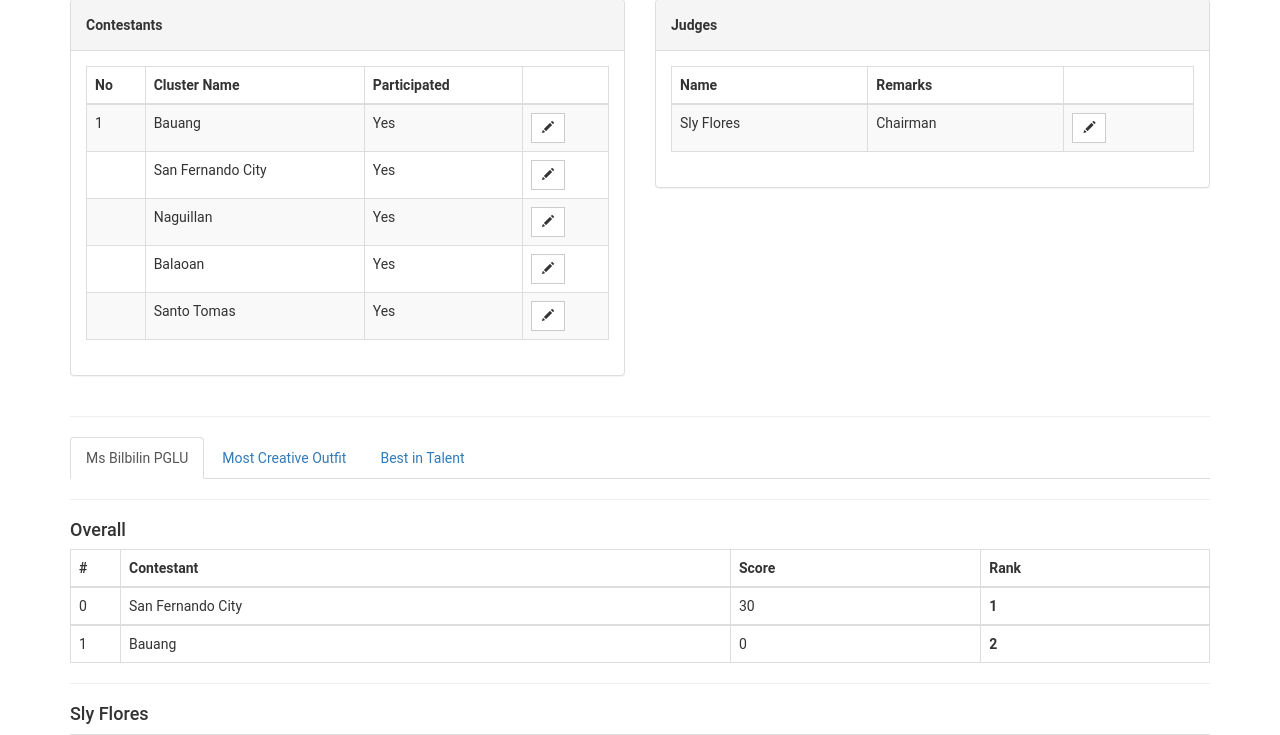
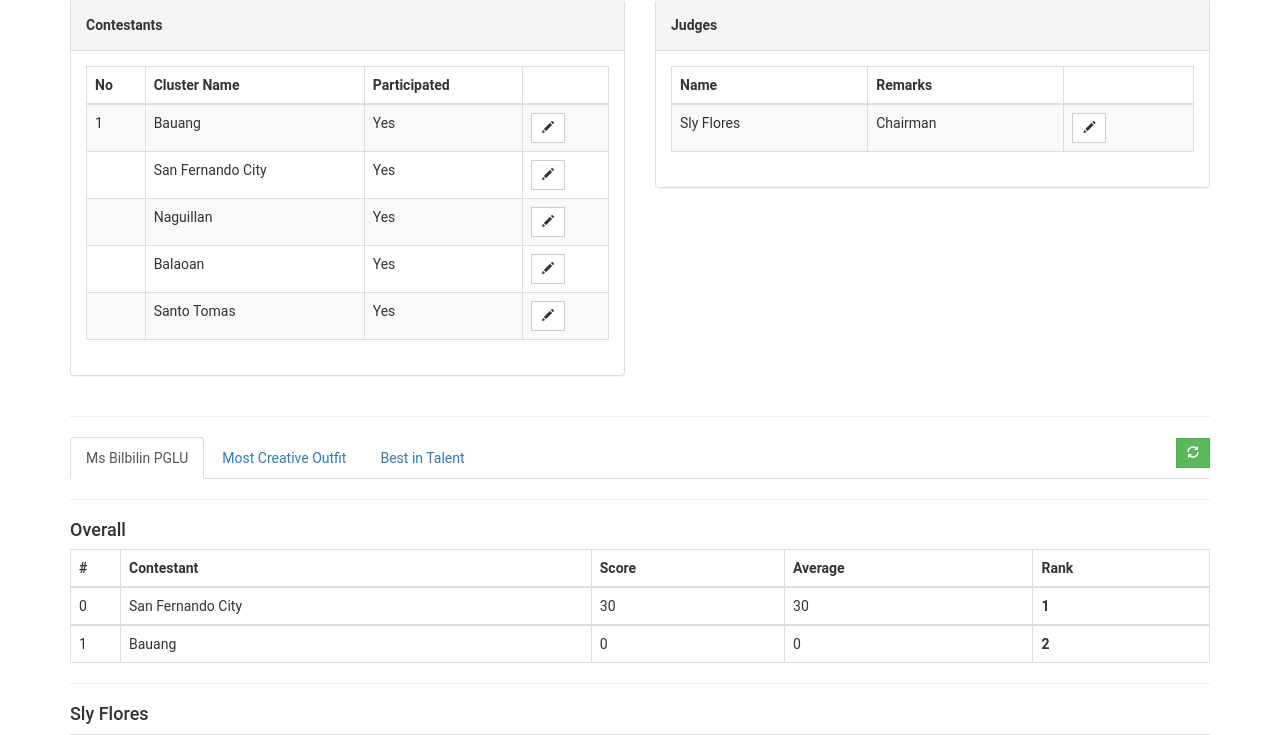
Before and after one commit to sly14flores/tabulation, a PHP site: page /tabulator/index.php in a window 1280 px wide. Shown: the part 347-1082 px from the top of the page. Run offline with PHP 8.4, Linux system fonts and the light colour scheme; data comes from the database, SQL or seed files in the repository.

Commit message:
added average

```diff
--- a/index.php
+++ b/index.php
@@ -155,7 +155,7 @@ $_SESSION['preferences'] = ($con->getData("SELECT * FROM preferences WHERE id =
 					<div class="panel panel-default">
 						<div class="panel-heading">Standing<span style="padding-left: 10px; font-weight: bold;">({{views.currentPortion}})</span>
 							<div class="pull-right" >
-								  <button class="btn btn-success btn-xs" type="button" data-toggle="dropdown" aria-expanded="true" ng-click="refreshStanding(this)" style="padding: 5px 10px;">
+								  <button class="btn btn-success btn-xs" type="button" data-toggle="dropdown" aria-expanded="true" ng-click="refreshStanding()" style="padding: 5px 10px;">
 									<span class="glyphicon glyphicon-refresh"></span>
 								  </button>
 							</div>
--- a/tabulator/controllers/dashboard.js
+++ b/tabulator/controllers/dashboard.js
@@ -8,7 +8,6 @@ app.controller('dashboardCtrl',function($window,$timeout,$interval,$http,$scope,
 	/*
 	** startup
 	*/
-
 	$http({
 	  method: 'POST',
 	  url: 'controllers/dashboard.php?r=startup'
@@ -130,17 +129,26 @@ app.controller('dashboardCtrl',function($window,$timeout,$interval,$http,$scope,
 
 	};
 
+	$scope.refreshStanding = function() {
+
+		$http({
+		  method: 'POST',
+		  url: 'controllers/dashboard.php?r=startup'
+		}).then(function mySucces(response) {
+
+			$scope.judges_list = response.data['judges_list'];
+			$scope.contestants_list = response.data['contestants_list'];
+			$scope.portions = response.data['portions'];
+
+		}, function myError(response) {
+
+		});
+
+	};
+
 	$scope.logIndex = function(scope,index,portion) {
 
 		scope.views.portionIndex = index;
-		// if (scope.views.currentContestant) scope.tabulate(scope.views.currentContestant,portion.id);
-		// scope.views.currentPortion = portion.description;
-		// scope.views.currentPortionId = portion.id;
-
-		// $timeout(function() {
-			// scope.refreshStanding(scope);
-			// scope.portionContestants();
-		// },300);
 
 	};
 
--- a/tabulator/controllers/dashboard.php
+++ b/tabulator/controllers/dashboard.php
@@ -19,6 +19,8 @@ switch ($_GET['r']) {
 	$judges_list = $con->getData("SELECT id, CONCAT(first_name, ' ', last_name) name, remarks FROM judges");
 	$contestants_list = $con->getData("SELECT id, IF(no=0,'',no) cn, cluster_name, IF(is_active=1,'Yes','No') participated FROM contestants");
 	$_contestants = $con->getData("SELECT * FROM contestants WHERE is_active = 1 ORDER BY no");
+
+	$no_of_judges = (count($judges_list))?count($judges_list):1;
 
 	foreach ($portions as $i => $portion) {
 
@@ -65,7 +67,7 @@ switch ($_GET['r']) {
 		$rank_overall = [];
 		foreach ($contestants_overall as $ii => $contestant_overall) {
 
-			$contestant_overall['overall_total_scores'] = 0;
+			$overall_total_scores = 0;
 
 			foreach ($portions[$i]['judges'] as $judge) {
 
@@ -73,17 +75,20 @@ switch ($_GET['r']) {
 
 					if ($contestant_scores['id'] == $contestant_overall['id']) {
 
-						$contestant_overall['overall_total_scores'] += $contestant_scores['total_scores'];
+						$overall_total_scores += $contestant_scores['total_scores'];
 
 					};
 
 				};
 
-
-
 			};
 
-			$rank_overall[] = $contestant_overall['overall_total_scores'];
+			$contestant_overall['overall_total_scores'] = $overall_total_scores;
+
+			$average = $overall_total_scores/$no_of_judges;
+			$contestant_overall['average'] = $average;
+
+			$rank_overall[] = $overall_total_scores;
 
 			$portions[$i]['overall'][] = $contestant_overall;
 
--- a/tabulator/index.php
+++ b/tabulator/index.php
@@ -141,6 +141,11 @@ $preferences = ($con->getData("SELECT * FROM preferences WHERE id = 1"))[0];
 			<hr>
 			<div class="row">
                 <div class="col-md-12">
+					<div class="pull-right" >
+						  <button class="btn btn-success btn-xs" type="button" data-toggle="dropdown" aria-expanded="true" ng-click="refreshStanding(this)" style="padding: 5px 10px;">
+							<span class="glyphicon glyphicon-refresh"></span>
+						  </button>
+					</div>
 				  <ul class="nav nav-tabs" role="tablist">
 					<li ng-repeat="portion in portions" role="presentation" ng-class="{'active': views.portionIndex == $index}"><a href="#portion{{portion.id}}" aria-controls="portion{{portion.id}}" role="tab" data-toggle="tab" ng-click="logIndex(this,$index,portion)">{{portion.description}}</a></li>
 				  </ul>
@@ -152,12 +157,12 @@ $preferences = ($con->getData("SELECT * FROM preferences WHERE id = 1"))[0];
 							<table class="table table-bordered">
 								<thead>
 									<tr>
-										<th style="width: 50px;">#</th><th>Contestant</th><th>Score</th><th>Rank</th>
+										<th style="width: 50px;">#</th><th>Contestant</th><th>Score</th><th>Average</th><th>Rank</th>
 									</tr>
 								</thead>
 								<tbody ng-repeat="o in portion.overall">
 									<tr>
-										<td>{{o.no}}</td><td>{{o.cluster_name}}</td><td>{{o.overall_total_scores}}</td><td><strong>{{o.overall_rank}}</strong></td>
+										<td>{{o.no}}</td><td>{{o.cluster_name}}</td><td>{{o.overall_total_scores}}</td><td>{{o.average}}</td><td><strong>{{o.overall_rank}}</strong></td>
 									</tr>
 								</tbody>
 							</table>
```
